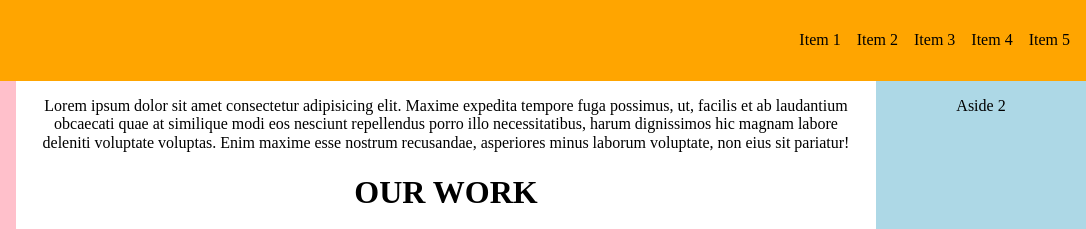
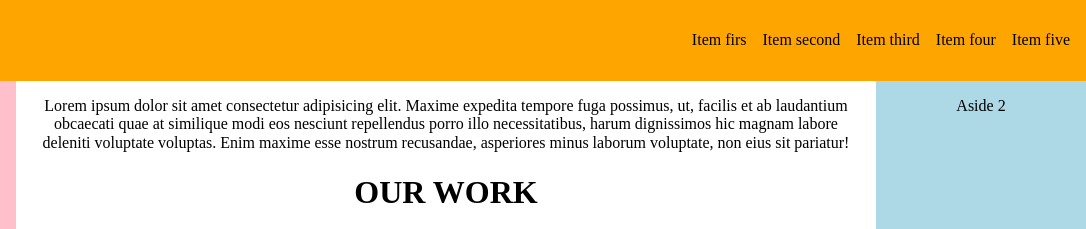
Before and after one commit to Timajeem/Web-site, a plain HTML site: page index.html in a window 1280 px wide. Shown: the top 229 px of the page, 194-1280 px from the left. Drawn offline with nearby package versions, Linux system fonts and the light colour scheme.

Commit message:
second-change

```diff
--- a/index.html
+++ b/index.html
@@ -19,19 +19,19 @@
       <nav class='main-nav'>
         <ul class='menu'>
           <li>
-            <a href='#'>Item 1</a>
+            <a href='#'>Item firs</a>
           </li>
           <li>
-            <a href='#'>Item 2</a>
+            <a href='#'>Item second</a>
           </li>
           <li>
-            <a href='#'>Item 3</a>
+            <a href='#'>Item third</a>
           </li>
           <li>
-            <a href='#'>Item 4</a>
+            <a href='#'>Item four</a>
           </li>
           <li>
-            <a href='#'>Item 5</a>
+            <a href='#'>Item five</a>
           </li>
         </ul>
       </nav>
```
